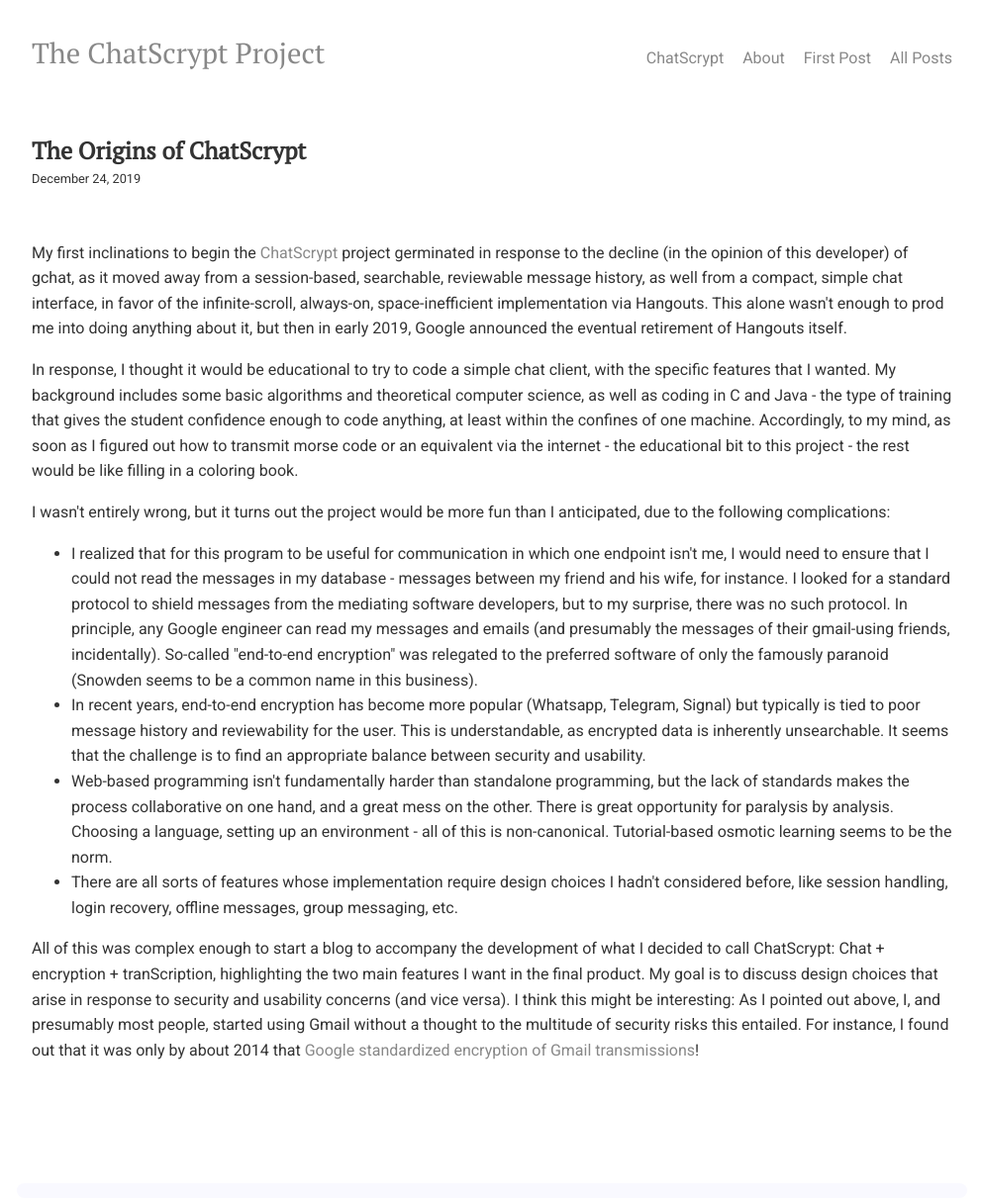
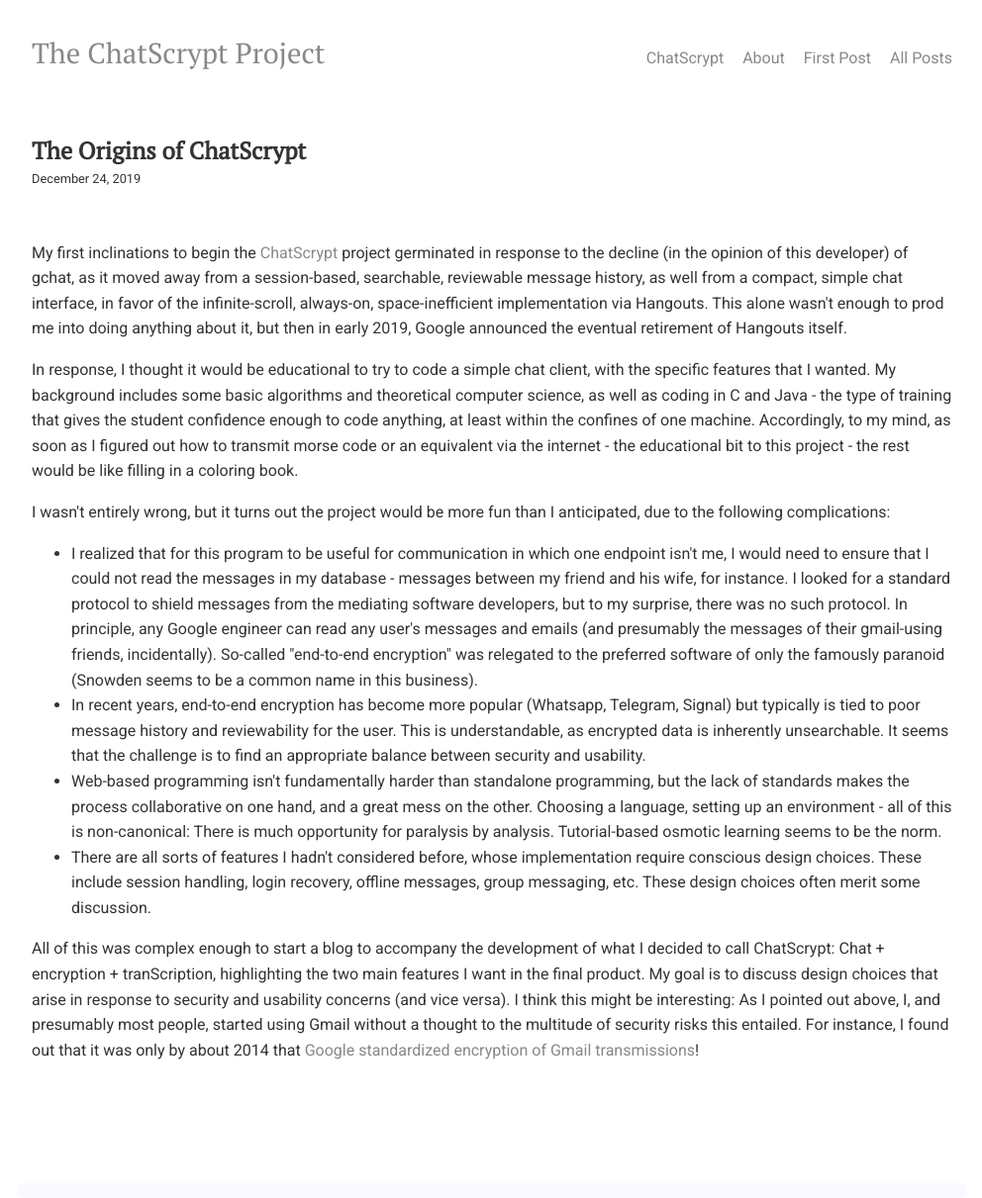
Before and after one commit to chatscrypt/chatscrypt.github.io, a Jekyll site: the page built from _posts/2019-12-24-the-origins-of-chatscrypt.html, in a window 1280 px wide. Shown: the whole page at 99% size, without its empty margins (143-1135 px from the left). Built offline with Jekyll 4.4.1, drawn with Linux system fonts in a browser that asks for light colours; comment, search, counter and statistics services are not loaded.

Commit message:
Update 2019-12-24-the-origins-of-chatscrypt.html

```diff
--- a/_posts/2019-12-24-the-origins-of-chatscrypt.html
+++ b/_posts/2019-12-24-the-origins-of-chatscrypt.html
@@ -13,14 +13,14 @@ My first inclinations to begin the <a href="https://chatscrypt.herokuapp.com/">C
 
 <ul>
 
-<li> I realized that for this program to be useful for communication in which one endpoint isn't me, I would need to ensure that I could not read the messages in my database - messages between my friend and his wife, for instance. I looked for a standard protocol to shield messages from the mediating software developers, but to my surprise, there was no such protocol. In principle, any Google engineer can read my messages and emails (and presumably the messages of their gmail-using friends, incidentally). So-called "end-to-end encryption" was relegated to the preferred software of only the famously paranoid (Snowden seems to be a common name in this business).
+<li> I realized that for this program to be useful for communication in which one endpoint isn't me, I would need to ensure that I could not read the messages in my database - messages between my friend and his wife, for instance. I looked for a standard protocol to shield messages from the mediating software developers, but to my surprise, there was no such protocol. In principle, any Google engineer can read any user's messages and emails (and presumably the messages of their gmail-using friends, incidentally). So-called "end-to-end encryption" was relegated to the preferred software of only the famously paranoid (Snowden seems to be a common name in this business).
 
 <li> In recent years, end-to-end encryption has become more popular (Whatsapp, Telegram, Signal) but typically is tied to poor message history and reviewability for the user. This is understandable, as encrypted data is inherently unsearchable. It seems that the challenge is to find an appropriate balance between security and usability.
 
 
-<li> Web-based programming isn't fundamentally harder than standalone programming, but the lack of standards makes the process collaborative on one hand, and a great mess on the other. There is great opportunity for paralysis by analysis. Choosing a language, setting up an environment - all of this is non-canonical. Tutorial-based osmotic learning seems to be the norm.
+<li> Web-based programming isn't fundamentally harder than standalone programming, but the lack of standards makes the process collaborative on one hand, and a great mess on the other. Choosing a language, setting up an environment - all of this is non-canonical: There is much opportunity for paralysis by analysis. Tutorial-based osmotic learning seems to be the norm.
 
-<li> There are all sorts of features whose implementation require design choices I hadn't considered before, like session handling, login recovery, offline messages, group messaging, etc.
+<li> There are all sorts of features I hadn't considered before, whose implementation require conscious design choices. These include session handling, login recovery, offline messages, group messaging, etc. These design choices often merit some discussion.
 
 </ul>
 
```
